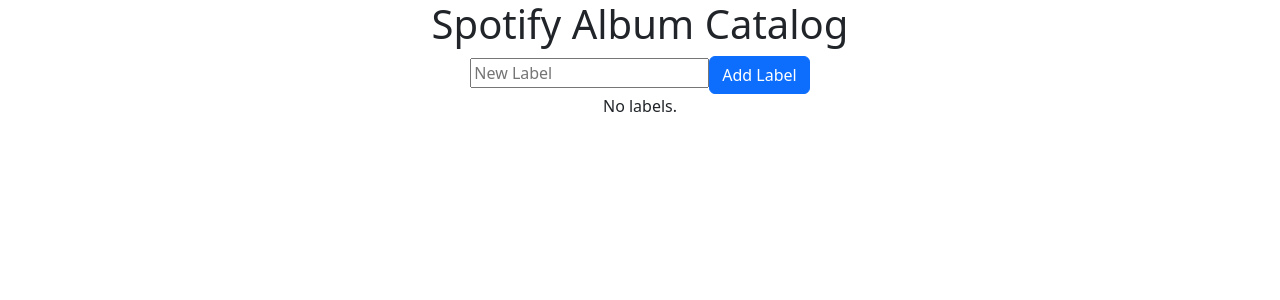
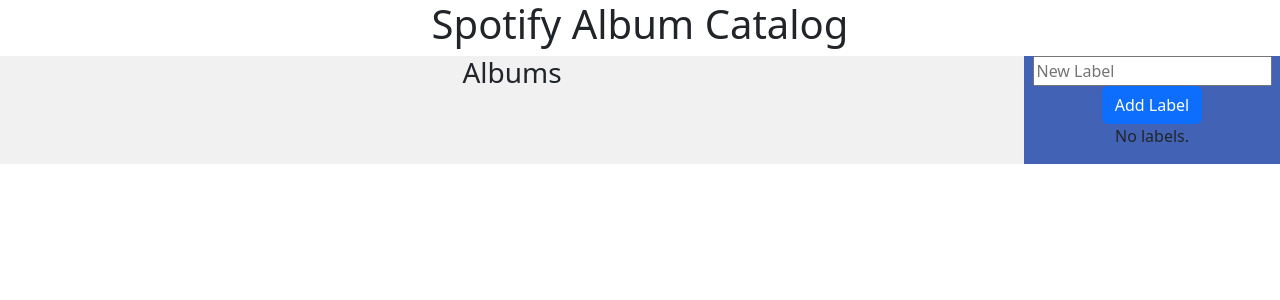
Before and after one commit to Adriatogi/spotify-albums, a React (Create React App) app in the folder frontend/: page / in a window 1280 px wide. Shown: the top 300 px of the page. Built offline with nearby package versions, Linux system fonts and the light colour scheme; no server answers.

Commit message:
side by side and added scrolling to labels

```diff
--- a/frontend/src/App.css
+++ b/frontend/src/App.css
@@ -2,6 +2,37 @@
   text-align: center;
 }
 
+.dashboard {
+  display: flex;
+}
+
+.albumsComponent {
+  flex: 80%;
+  background-color: #e0e0e073;
+}
+
+.labelsComponent {
+  flex: 20%;
+  background-color: #4263b5;
+}
+
+.labelList {
+  height: 500px;
+  overflow-y: auto;
+}
+
+.labelList::-webkit-scrollbar {
+  width: 12px;
+}
+
+.labelList::-webkit-scrollbar-thumb {
+  background-color: #888;
+  border-radius: 6px;
+}
+
+.labelList::-webkit-scrollbar-track {
+  background-color: #ddd;
+}
 
 .labels {
   display: grid;
--- a/frontend/src/App.tsx
+++ b/frontend/src/App.tsx
@@ -1,33 +1,32 @@
-import React, { useState, useEffect } from 'react';
+import React, { useEffect } from 'react';
 import 'bootstrap/dist/css/bootstrap.min.css';
-import LabelButton from './components/LabelButton';
-import LabelsComponent from './components/Labels'
+import LabelsComponent from './components/LabelsComponent';
+import AlbumsComponent from './components/AlbumsComponent';
 import './App.css';
-import { useAppDispatch, useAppSelector } from './redux/hooks';
+import { useAppDispatch } from './redux/hooks';
 import { fetchData } from './redux/actions';
 
 
 function App() {
-  const labels = useAppSelector((state) => state.app.labels);
   const dispatch = useAppDispatch();
 
   useEffect(() => {
     // Dispatch the fetchData action when the app loads
     dispatch(fetchData());
-  }, []);
+  }, [dispatch]);
 
   return (
     <div className="App">
       <h1>Spotify Album Catalog</h1>
-      <LabelButton />
-      {labels.length > 0 ?
-        (
-          <div className="labelsComponent">
-            <LabelsComponent />
-          </div>
-        ) : (<p>No labels.</p>)
-      }
+      <div className='dashboard'>
+        <div className='albumsComponent'>
+          <AlbumsComponent />
+        </div>
 
+        <div className='labelsComponent'>
+          <LabelsComponent />
+        </div>
+      </div>
     </div >
   );
 }
--- /dev/null
+++ b/frontend/src/components/AlbumsComponent.tsx
@@ -0,0 +1,10 @@
+function AlbumsComponent() {
+
+    return (
+        <div>
+            <h3>Albums</h3>
+        </div>
+    )
+}
+
+export default AlbumsComponent
--- a/frontend/src/components/Labels.tsx
+++ b/frontend/src/components/LabelList.tsx
@@ -1,8 +1,8 @@
 import React from 'react';
-import { useAppDispatch, useAppSelector } from '../redux/hooks';
+import { useAppSelector } from '../redux/hooks';
 import Card from "react-bootstrap/Card"
 
-function LabelsComponent() {
+function LabelList() {
     const labels = useAppSelector((state) => state.app.labels);
 
     return (
@@ -19,4 +19,4 @@
     );
 }
 
-export default LabelsComponent
+export default LabelList
--- /dev/null
+++ b/frontend/src/components/LabelsComponent.tsx
@@ -0,0 +1,22 @@
+import LabelButton from "./LabelButton"
+import LabelList from "./LabelList";
+import { useAppSelector } from "../redux/hooks";
+
+function LabelsComponent() {
+    const labels = useAppSelector((state) => state.app.labels);
+
+    return (
+        <div>
+            <LabelButton />
+            {labels.length > 0 ?
+                (
+                    <div className="labelList">
+                        <LabelList />
+                    </div>
+                ) : (<p>No labels.</p>)
+            }
+        </div>
+    )
+}
+
+export default LabelsComponent
```
Also changed, not shown: 1 other file (tests, documents, lock files or other folders).
